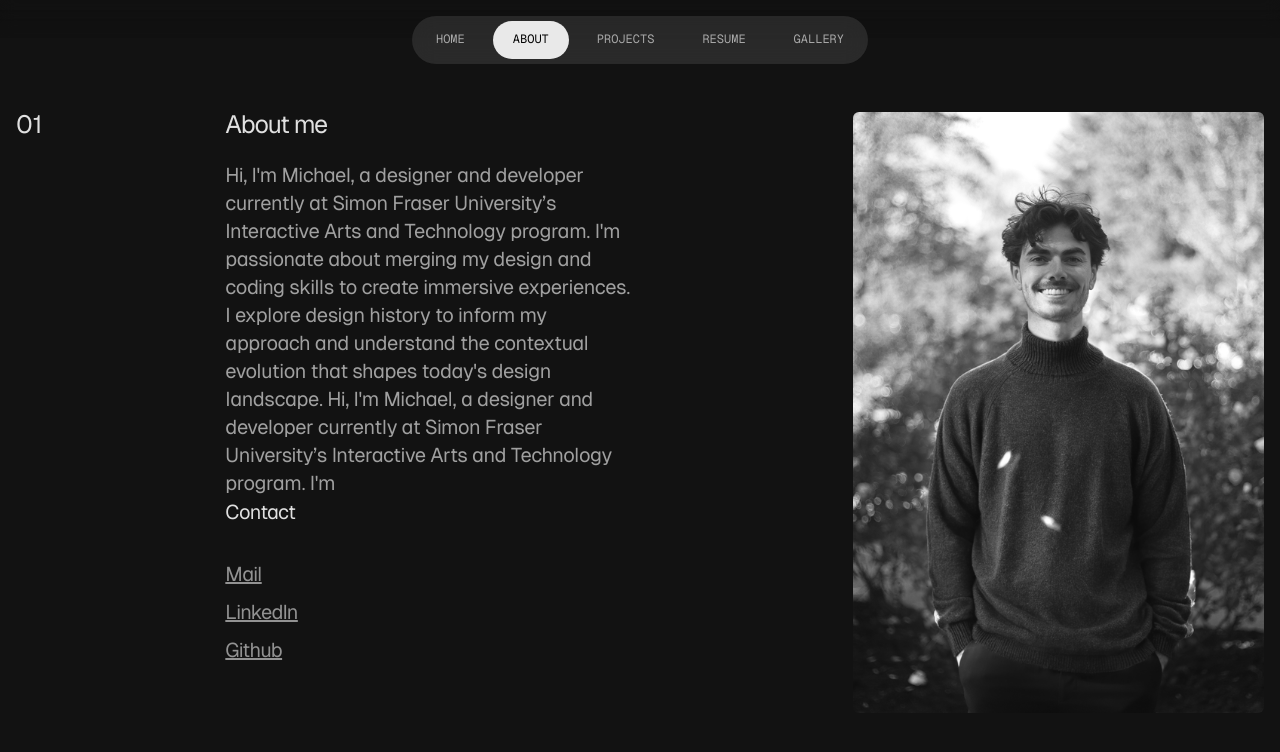
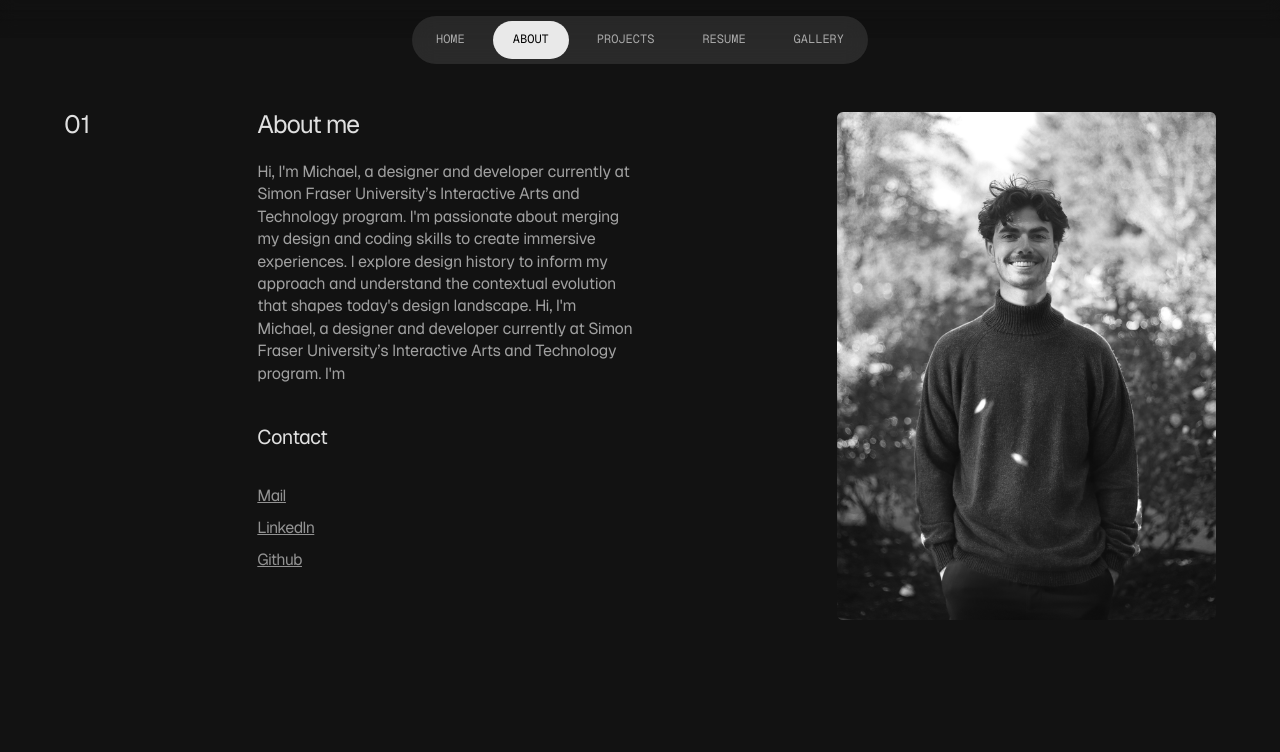
Before and after one commit to MichaelDresler/michaeldresler.github.io, a Next.js app: page /about in a window 1280 px wide. Shown: the top 752 px of the page. Built offline with nearby package versions, Linux system fonts and the light colour scheme.

Commit message:
sizing changes

```diff
--- a/app/(a)/about/page.tsx
+++ b/app/(a)/about/page.tsx
@@ -25,7 +25,7 @@ export default function About() {
               About me
             </h1>
 
-            <p className="  text-text-secondary max-w-[41ch] xl:text-lg leading-[140%] text-pretty  tracking-[-0.02em]">
+            <p className="  text-text-secondary max-w-[41ch] 2xl:text-lg leading-[140%] text-pretty  tracking-[-0.02em]">
               Hi, I'm Michael, a designer and developer currently at Simon
               Fraser University’s Interactive Arts and Technology program. I'm
               passionate about merging my design and coding skills to create
@@ -41,7 +41,7 @@ export default function About() {
             <h2 className="md:text-lg text-text-primary  md:mb-6">Contact</h2>
             <li>
               <Link
-                className={` underline text-text-secondary/90 hover:text-text-primary duration-100 md:text-lg `}
+                className={` underline text-text-secondary/90 hover:text-text-primary duration-100 2xl:text-lg `}
                 href={"/"}
               >
                 Mail
@@ -49,7 +49,7 @@ export default function About() {
             </li>
             <li>
               <Link
-                className={` underline text-text-secondary/90 hover:text-text-primary duration-100 md:text-lg `}
+                className={` underline text-text-secondary/90 hover:text-text-primary duration-100 2xl:text-lg `}
                 href={"/"}
               >
                 LinkedIn
@@ -57,7 +57,7 @@ export default function About() {
             </li>
             <li>
               <Link
-                className={` underline text-text-secondary/90 hover:text-text-primary duration-100 md:text-lg `}
+                className={` underline text-text-secondary/90 hover:text-text-primary duration-100 2xl:text-lg `}
                 href={"/"}
               >
                 {" "}
--- a/app/globals.css
+++ b/app/globals.css
@@ -66,7 +66,7 @@
 }
 
 @utility content-box {
-  @apply max-w-[2340px] mx-auto px-4 2xl:px-24;
+  @apply max-w-[2340px] mx-auto px-4 md:px-16 2xl:px-24;
 }
 
 @utility boob {
```
